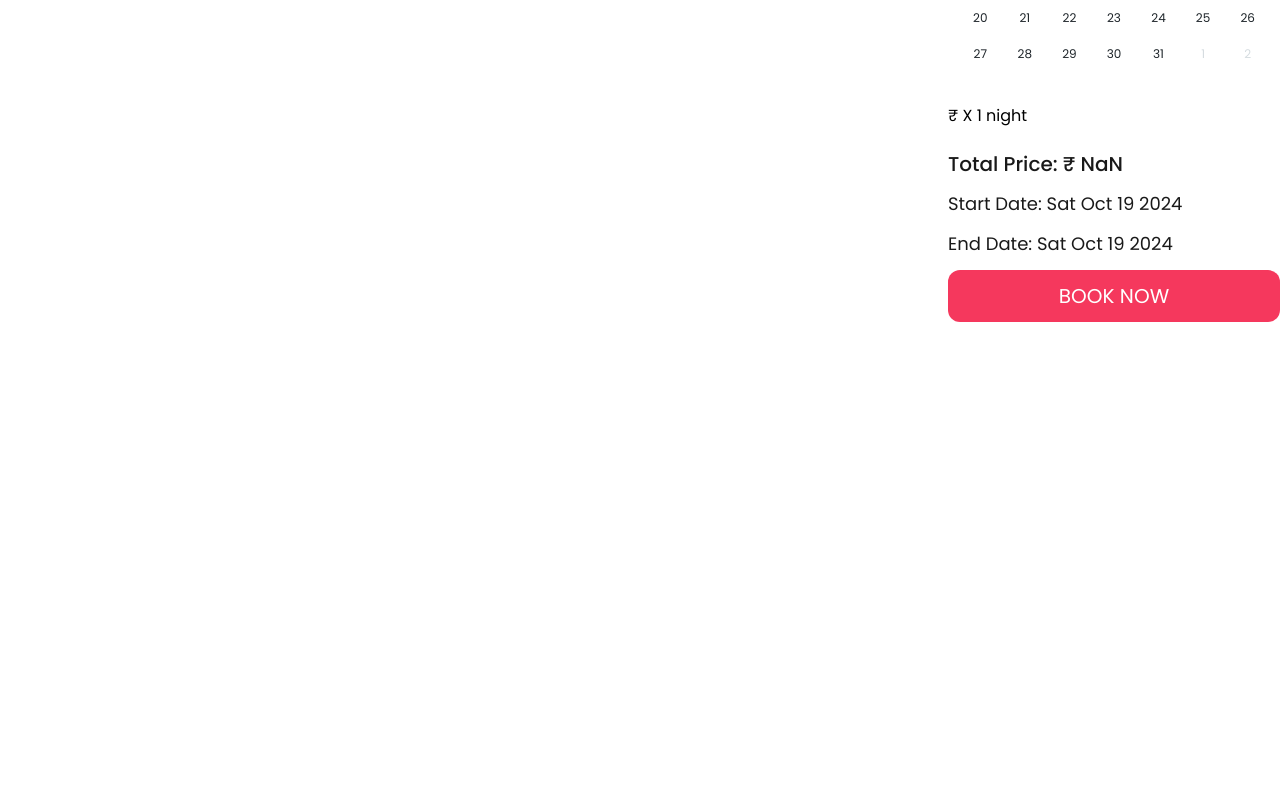
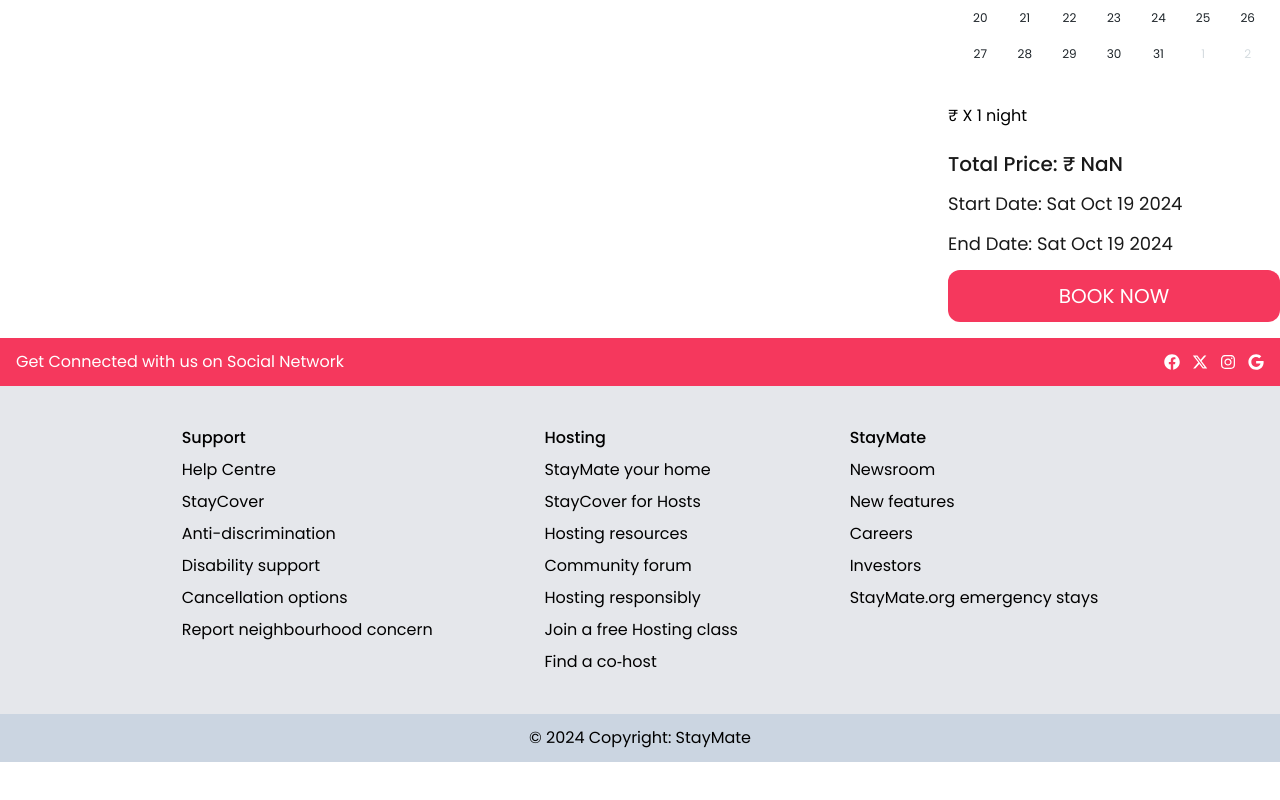
Before and after one commit to gauravjagwani/StayMate, a React (Vite) app in the folder frontend/: page /listings/1 in a window 1280 px wide. Shown: the part 629-1429 px from the top of the page. Before the commit the page ends 1031 px from the top, so only its background shows below. Built offline with nearby package versions, Linux system fonts and the light colour scheme; no server answers.

Commit message:
Added Footer

```diff
--- /dev/null
+++ b/frontend/src/components/Footer.jsx
@@ -0,0 +1,93 @@
+import React from "react";
+import { FaFacebook } from "react-icons/fa";
+import { FaXTwitter } from "react-icons/fa6";
+import { FaInstagram } from "react-icons/fa";
+import { FaGoogle } from "react-icons/fa";
+const support = [
+  "Help Centre",
+  "StayCover",
+  "Anti-discrimination",
+  "Disability support",
+  "Cancellation options",
+  "Report neighbourhood concern",
+];
+const hosting = [
+  "StayMate your home",
+  "StayCover for Hosts",
+  "Hosting resources",
+  "Community forum",
+  "Hosting responsibly",
+  "Join a free Hosting class",
+  "Find a co‑host",
+];
+
+const staymate = [
+  "Newsroom",
+  "New features",
+  "Careers",
+  "Investors",
+  "StayMate.org emergency stays",
+];
+
+const Footer = () => {
+  return (
+    <div className="mt-4">
+      <div className="bg-primary w-full flex justify-between items-center px-4 py-3">
+        <div className="text-white">
+          Get Connected with us on Social Network
+        </div>
+        <div className="flex items-center gap-3 text-white w-[15] h-[15] cursor-pointer">
+          <FaFacebook />
+          <FaXTwitter />
+          <FaInstagram />
+          <FaGoogle />
+        </div>
+      </div>
+      <div className="bg-gray-200 py-[40px] px-[70px]">
+        <div className="flex justify-evenly">
+          <div>
+            <p className="font-medium text-base">Support</p>
+            <ul className="mt-1">
+              {support.map((item, i) => {
+                return (
+                  <li key={i} className="mt-2 hover:underline">
+                    {item}
+                  </li>
+                );
+              })}
+            </ul>
+          </div>
+          <div>
+            <p className="font-medium text-base">Hosting</p>
+            <ul className="mt-1 ">
+              {hosting.map((item, i) => {
+                return (
+                  <li key={i} className="mt-2 hover:underline">
+                    {item}
+                  </li>
+                );
+              })}
+            </ul>
+          </div>
+          <div>
+            <p className="font-medium text-base">StayMate</p>
+            <ul className="mt-1">
+              {staymate.map((item, i) => {
+                return (
+                  <li key={i} className="mt-2 hover:underline">
+                    {item}
+                  </li>
+                );
+              })}
+            </ul>
+          </div>
+        </div>
+      </div>
+      <div className="bg-slate-300 text-base py-3 text-center">
+        &#169; 2024 Copyright: StayMate
+      </div>
+    </div>
+  );
+};
+
+export default Footer;
--- a/frontend/src/pages/HomePage.jsx
+++ b/frontend/src/pages/HomePage.jsx
@@ -2,6 +2,7 @@ import React from "react";
 import Navbar from "../components/Navbar";
 import Listings from "../components/Listings";
 import { useSelector } from "react-redux";
+import Footer from "../components/Footer";
 
 const HomePage = () => {
   const user = useSelector((state) => state.user.user);
@@ -10,6 +11,7 @@ const HomePage = () => {
     <div>
       <Navbar />
       <Listings />
+      <Footer />
     </div>
   );
 };
--- a/frontend/src/pages/ListingDetails.jsx
+++ b/frontend/src/pages/ListingDetails.jsx
@@ -11,6 +11,7 @@ import { FaHeart } from "react-icons/fa";
 import { useDispatch } from "react-redux";
 import { setWishList } from "../redux/userSlice";
 import ShimmerImage from "../components/ShimmerImage";
+import Footer from "../components/Footer";
 
 const ListingDetails = () => {
   const { listingId } = useParams();
@@ -127,7 +128,7 @@ const ListingDetails = () => {
   return (
     <div className="mb-20">
       <Navbar />
-      <div className="max-w-[1280px] mx-auto">
+      <div className="max-w-[1280px] mx-auto ">
         <div className="flex justify-between items-center flex-col gap-3 sm:items-start sm:gap-3 mb-3">
           <div className="flex items-center justify-between gap-4 w-full">
             <h1 className="md:text-2xl text-lg font-medium ">
@@ -237,6 +238,7 @@ const ListingDetails = () => {
           </div>
         </div>
       </div>
+      <Footer />
     </div>
   );
 };
--- a/frontend/src/pages/PropertyList.jsx
+++ b/frontend/src/pages/PropertyList.jsx
@@ -3,6 +3,7 @@ import Navbar from "../components/Navbar";
 import { useDispatch, useSelector } from "react-redux";
 import { setPropertyList } from "../redux/userSlice";
 import ListingCards from "../components/ListingCards";
+import Footer from "../components/Footer";
 
 const PropertyList = () => {
   const user = useSelector((state) => state?.user?.user);
@@ -66,6 +67,7 @@ const PropertyList = () => {
           )}
         </div>
       </div>
+      <Footer />
     </div>
   );
 };
--- a/frontend/src/pages/RegisterPage.jsx
+++ b/frontend/src/pages/RegisterPage.jsx
@@ -1,6 +1,7 @@
 import React, { useEffect, useState } from "react";
 import { LuUpload } from "react-icons/lu";
 import { Link, useNavigate } from "react-router-dom";
+import Footer from "../components/Footer";
 
 const RegisterPage = () => {
   const [formData, setFormData] = useState({
@@ -171,6 +172,7 @@ const RegisterPage = () => {
           </Link>
         </div>
       </div>
+      <Footer />
     </>
   );
 };
--- a/frontend/src/pages/ReservationList.jsx
+++ b/frontend/src/pages/ReservationList.jsx
@@ -3,6 +3,7 @@ import Navbar from "../components/Navbar";
 import { useDispatch, useSelector } from "react-redux";
 import { setReservationList } from "../redux/userSlice";
 import ListingCards from "../components/ListingCards";
+import Footer from "../components/Footer";
 
 const ReservationList = () => {
   const dispatch = useDispatch();
@@ -62,6 +63,7 @@ const ReservationList = () => {
           )}
         </div>
       </div>
+      <Footer />
     </div>
   );
 };
--- a/frontend/src/pages/SearchPage.jsx
+++ b/frontend/src/pages/SearchPage.jsx
@@ -4,6 +4,7 @@ import ListingCards from "../components/ListingCards";
 import { useParams } from "react-router-dom";
 import { useDispatch, useSelector } from "react-redux";
 import { setListings } from "../redux/listingSlice";
+import Footer from "../components/Footer";
 
 const SearchPage = () => {
   const { search } = useParams();
@@ -66,6 +67,7 @@ const SearchPage = () => {
           )}
         </div>
       </div>
+      <Footer />
     </div>
   );
 };
--- a/frontend/src/pages/TripList.jsx
+++ b/frontend/src/pages/TripList.jsx
@@ -3,6 +3,7 @@ import { useDispatch, useSelector } from "react-redux";
 import Navbar from "../components/Navbar";
 import { setTripList } from "../redux/userSlice";
 import ListingCards from "../components/ListingCards";
+import Footer from "../components/Footer";
 
 const TripList = () => {
   const userId = useSelector((state) => state?.user?.user?._id);
@@ -68,6 +69,7 @@ const TripList = () => {
           )}
         </div>
       </div>
+      <Footer />
     </div>
   );
 };
--- a/frontend/src/pages/WishList.jsx
+++ b/frontend/src/pages/WishList.jsx
@@ -2,6 +2,7 @@ import React from "react";
 import { useSelector } from "react-redux";
 import Navbar from "../components/Navbar";
 import ListingCards from "../components/ListingCards";
+import Footer from "../components/Footer";
 
 const WishList = () => {
   const wishList = useSelector((state) => state?.user?.user?.wishList);
@@ -41,6 +42,7 @@ const WishList = () => {
           )}
         </div>
       </div>
+      <Footer />
     </div>
   );
 };
```
Also changed, not shown: frontend/src/pages/CreateListing.jsx (+21 -23 lines).
